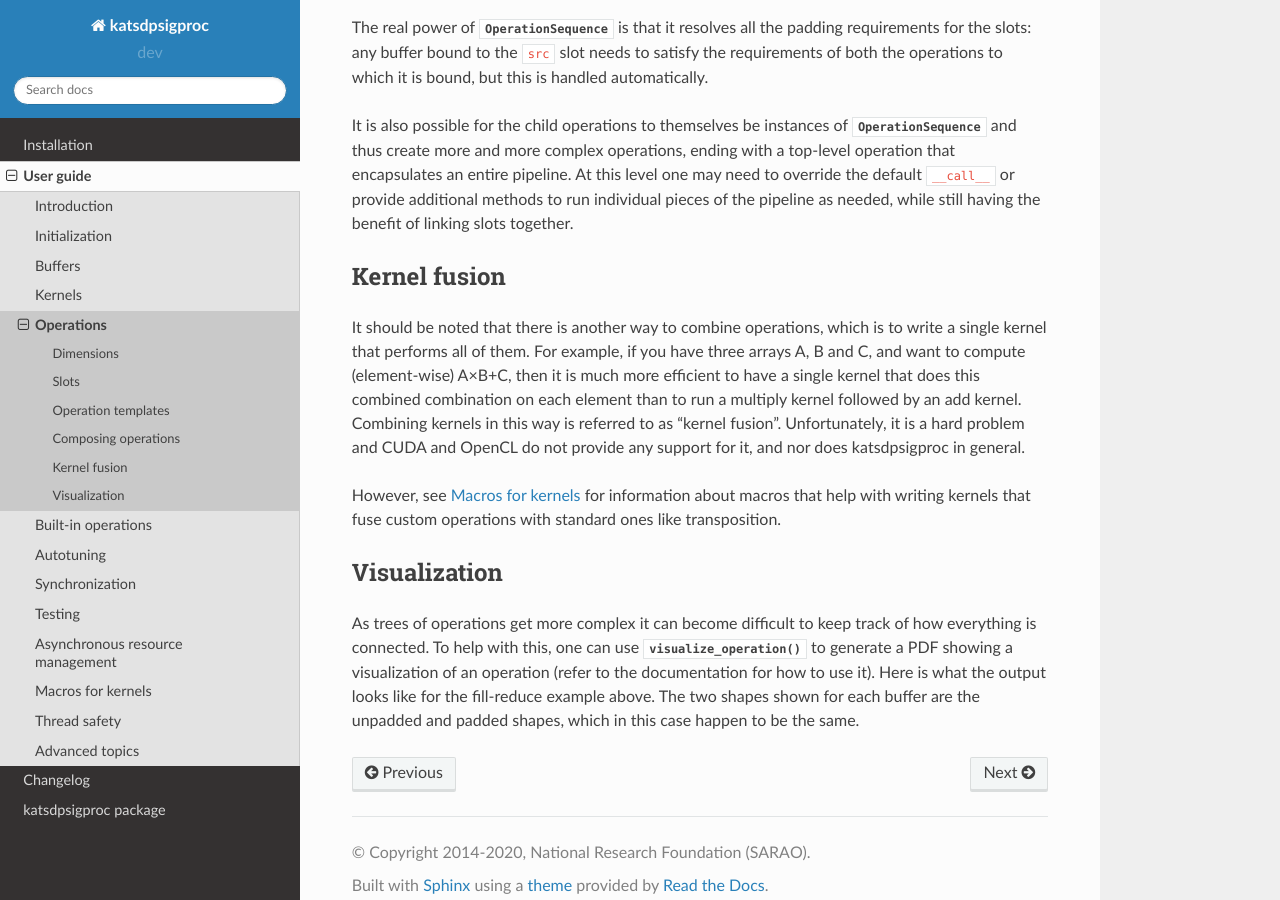
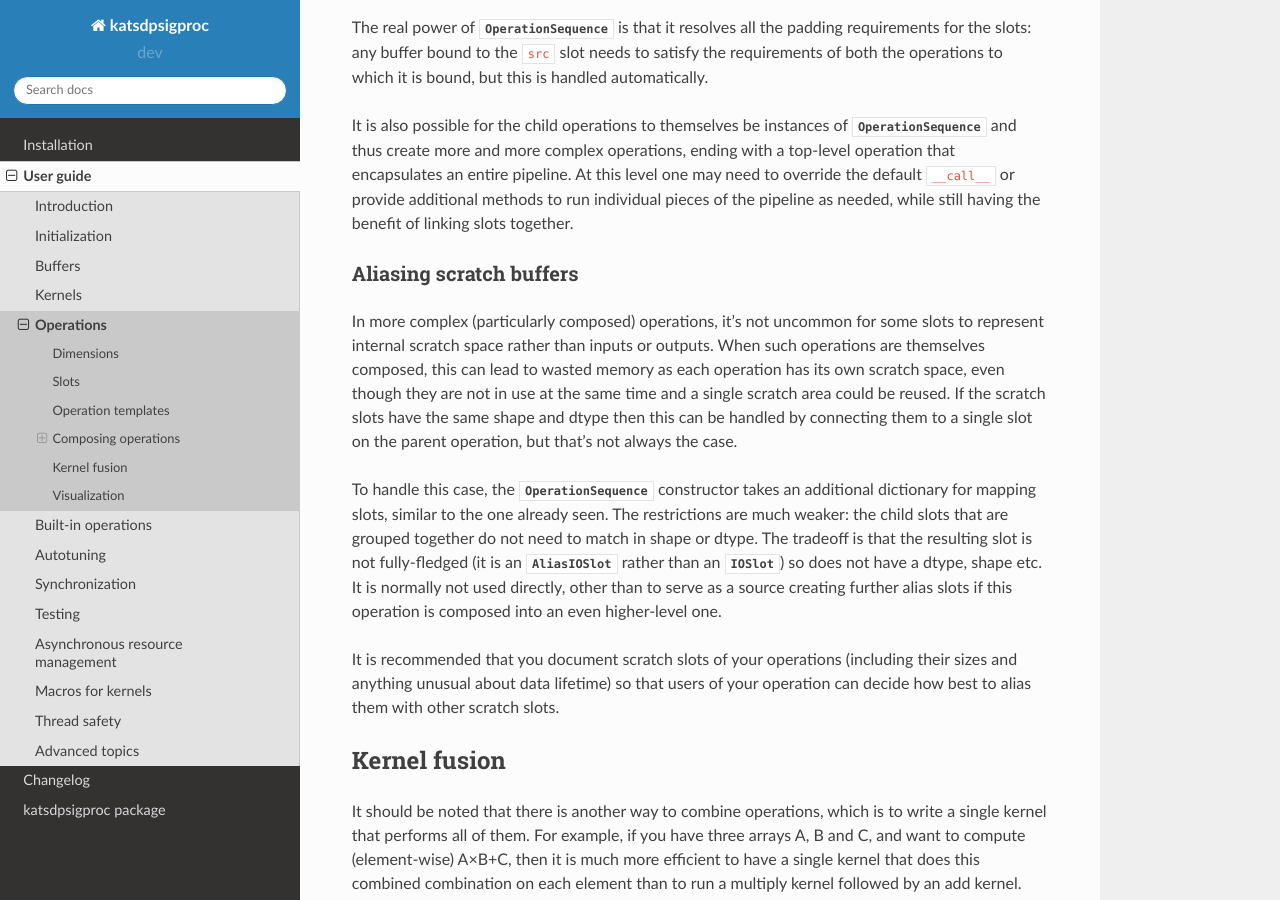
Before and after one commit to ska-sa/katsdpsigproc, a Sphinx documentation site: the page built from doc/user/operations.rst, in a window 1280 px wide and 900 px high, scrolled down 5495 px. Built offline with Sphinx 7.4.7 and the Read the Docs theme 2.0.0, drawn with Linux system fonts in a browser that asks for light colours.

Commit message:
Document aliasing

```diff
--- a/doc/user/advanced.rst
+++ b/doc/user/advanced.rst
@@ -4,9 +4,5 @@
 TODO
 
 - Wrapping raw memory
-- Aliasing
 - SVM
-- Transpositions
-- Reductions
 - Low-level wrapper over CUDA/OpenCL
-- Utility functions like div_up / round_up (not that advanced actually)
--- a/doc/user/operations.rst
+++ b/doc/user/operations.rst
@@ -165,6 +165,31 @@
 additional methods to run individual pieces of the pipeline as needed, while
 still having the benefit of linking slots together.
 
+Aliasing scratch buffers
+__________________________
+In more complex (particularly composed) operations, it's not uncommon for some
+slots to represent internal scratch space rather than inputs or outputs. When
+such operations are themselves composed, this can lead to wasted memory as
+each operation has its own scratch space, even though they are not in use at
+the same time and a single scratch area could be reused. If the scratch
+slots have the same shape and dtype then this can be handled by connecting
+them to a single slot on the parent operation, but that's not always the
+case.
+
+To handle this case, the :class:`.OperationSequence` constructor takes an
+additional dictionary for mapping slots, similar to the one already seen. The
+restrictions are much weaker: the child slots that are grouped together do not
+need to match in shape or dtype. The tradeoff is that the resulting slot is
+not fully-fledged (it is an :class:`.AliasIOSlot` rather than an
+:class:`IOSlot`) so does not have a dtype, shape etc. It is normally not used
+directly, other than to serve as a source creating further alias slots if this
+operation is composed into an even higher-level one.
+
+It is recommended that you document scratch slots of your operations
+(including their sizes and anything unusual about data lifetime) so that users
+of your operation can decide how best to alias them with other scratch
+slots.
+
 Kernel fusion
 -------------
 It should be noted that there is another way to combine operations, which is to
```
